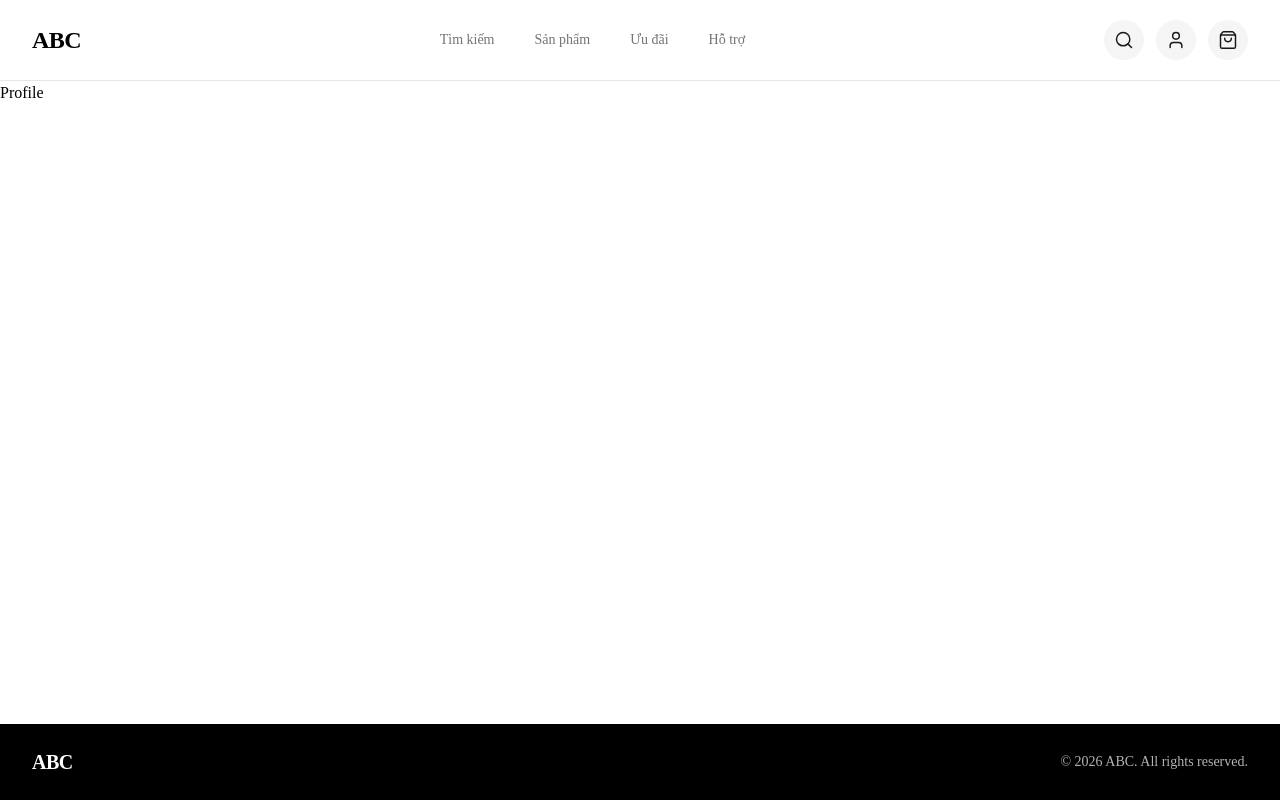
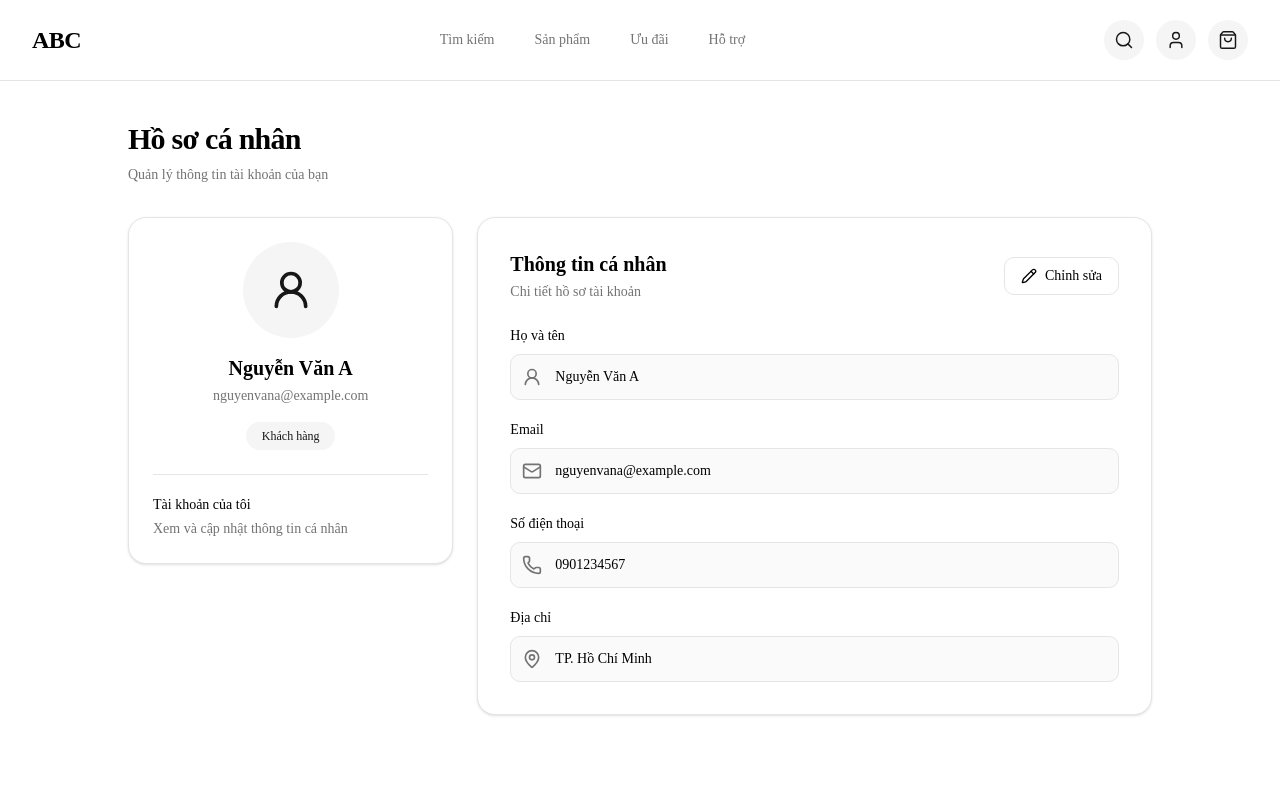
Before and after one commit to longvo34/e-commerce-system, a Next.js app: page /profile in a window 1280 px wide. Shown: the top 800 px of the page. Built offline with nearby package versions, Linux system fonts and the light colour scheme.

Commit message:
feat:user profile UI

```diff
--- a/app/(protected)/(customer)/profile/page.tsx
+++ b/app/(protected)/(customer)/profile/page.tsx
@@ -1,7 +1,190 @@
-import React from 'react'
+"use client";
 
-export default function Profile() {
-    return (
-        <div>Profile</div>
-    )
+import { useState, type FormEvent } from "react";
+import { UserRound, Pencil, Mail, Phone, MapPin, Check, X } from "lucide-react";
+
+type Profile = {
+  fullName: string;
+  email: string;
+  phone: string;
+  address: string;
+};
+
+// Dữ liệu mẫu phục vụ phát triển UI
+const initialProfile: Profile = {
+  fullName: "Nguyễn Văn A",
+  email: "nguyenvana@example.com",
+  phone: "0901234567",
+  address: "TP. Hồ Chí Minh",
+};
+
+export default function ProfilePage() {
+  const [profile, setProfile] = useState<Profile>(initialProfile);
+  const [form, setForm] = useState<Profile>(initialProfile);
+  const [isEditing, setIsEditing] = useState(false);
+  const [message, setMessage] = useState("");
+
+  function updateField(field: keyof Profile, value: string) {
+    setForm((prev) => ({ ...prev, [field]: value }));
+    setMessage("");
+  }
+
+  function handleSave(e: FormEvent<HTMLFormElement>) {
+    e.preventDefault();
+
+    // Chỉ cập nhật state giao diện, chưa gọi API
+    setProfile({ ...form });
+    setIsEditing(false);
+    setMessage("Đã cập nhật thông tin trên giao diện (chưa lưu vào hệ thống).");
+  }
+
+  function handleCancel() {
+    setForm({ ...profile });
+    setIsEditing(false);
+    setMessage("");
+  }
+
+  const fields: {
+    label: string;
+    name: keyof Profile;
+    type: string;
+    icon: typeof UserRound;
+  }[] = [
+    { label: "Họ và tên", name: "fullName", type: "text", icon: UserRound },
+    { label: "Email", name: "email", type: "email", icon: Mail },
+    { label: "Số điện thoại", name: "phone", type: "tel", icon: Phone },
+    { label: "Địa chỉ", name: "address", type: "text", icon: MapPin },
+  ];
+
+  return (
+    <main className="min-h-screen bg-background px-4 py-10 text-foreground sm:px-6">
+      <div className="mx-auto max-w-5xl">
+        {/* Page heading */}
+        <div className="mb-8">
+          <h1 className="text-3xl font-bold tracking-tight">Hồ sơ cá nhân</h1>
+          <p className="mt-2 text-sm text-muted-foreground">
+            Quản lý thông tin tài khoản của bạn
+          </p>
+        </div>
+
+        <div className="grid gap-6 lg:grid-cols-3">
+          {/* Profile summary */}
+          <aside className="h-fit rounded-2xl border border-border bg-card p-6 shadow-sm">
+            <div className="flex flex-col items-center text-center">
+              <div className="flex h-24 w-24 items-center justify-center rounded-full bg-secondary">
+                <UserRound className="h-11 w-11 text-secondary-foreground" />
+              </div>
+
+              <h2 className="mt-4 text-xl font-semibold">{profile.fullName}</h2>
+
+              <p className="mt-1 break-all text-sm text-muted-foreground">
+                {profile.email}
+              </p>
+
+              <span className="mt-4 rounded-full bg-secondary px-4 py-1.5 text-xs font-medium text-secondary-foreground">
+                Khách hàng
+              </span>
+            </div>
+
+            <div className="mt-6 border-t border-border pt-5">
+              <p className="text-sm font-medium">Tài khoản của tôi</p>
+              <p className="mt-1 text-sm text-muted-foreground">
+                Xem và cập nhật thông tin cá nhân
+              </p>
+            </div>
+          </aside>
+
+          {/* Profile form */}
+          <section className="rounded-2xl border border-border bg-card p-6 shadow-sm lg:col-span-2 sm:p-8">
+            <div className="mb-6 flex flex-wrap items-center justify-between gap-3">
+              <div>
+                <h2 className="text-xl font-semibold">Thông tin cá nhân</h2>
+                <p className="mt-1 text-sm text-muted-foreground">
+                  Chi tiết hồ sơ tài khoản
+                </p>
+              </div>
+
+              {!isEditing && (
+                <button
+                  type="button"
+                  onClick={() => {
+                    setIsEditing(true);
+                    setMessage("");
+                  }}
+                  className="inline-flex items-center gap-2 rounded-lg border border-border px-4 py-2 text-sm font-medium transition-colors hover:bg-muted"
+                >
+                  <Pencil size={16} />
+                  Chỉnh sửa
+                </button>
+              )}
+            </div>
+
+            <form onSubmit={handleSave} className="space-y-5">
+              {fields.map(({ label, name, type, icon: Icon }) => (
+                <div key={name}>
+                  <label
+                    htmlFor={name}
+                    className="mb-2 block text-sm font-medium"
+                  >
+                    {label}
+                  </label>
+
+                  <div className="relative">
+                    <Icon className="absolute left-3 top-1/2 h-5 w-5 -translate-y-1/2 text-muted-foreground" />
+
+                    <input
+                      id={name}
+                      name={name}
+                      type={type}
+                      value={form[name]}
+                      onChange={(e) => updateField(name, e.target.value)}
+                      disabled={!isEditing}
+                      required={name !== "address"}
+                      autoComplete={
+                        name === "fullName"
+                          ? "name"
+                          : name === "email"
+                            ? "email"
+                            : name === "phone"
+                              ? "tel"
+                              : "street-address"
+                      }
+                      className="w-full rounded-lg border border-input bg-background py-3 pl-11 pr-4 text-sm text-foreground outline-none transition-colors focus-visible:ring-2 focus-visible:ring-ring disabled:cursor-default disabled:bg-muted/50"
+                    />
+                  </div>
+                </div>
+              ))}
+
+              {message && (
+                <p role="status" className="text-sm text-muted-foreground">
+                  {message}
+                </p>
+              )}
+
+              {isEditing && (
+                <div className="flex flex-wrap gap-3 pt-4">
+                  <button
+                    type="submit"
+                    className="inline-flex items-center gap-2 rounded-lg bg-primary px-5 py-3 text-sm font-semibold text-primary-foreground hover:opacity-90"
+                  >
+                    <Check size={18} />
+                    Lưu thay đổi
+                  </button>
+
+                  <button
+                    type="button"
+                    onClick={handleCancel}
+                    className="inline-flex items-center gap-2 rounded-lg border border-border px-5 py-3 text-sm font-medium hover:bg-muted"
+                  >
+                    <X size={18} />
+                    Hủy
+                  </button>
+                </div>
+              )}
+            </form>
+          </section>
+        </div>
+      </div>
+    </main>
+  );
 }
```
